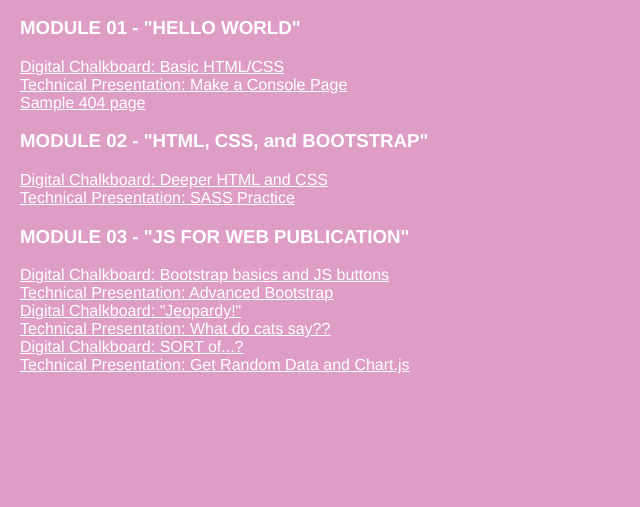
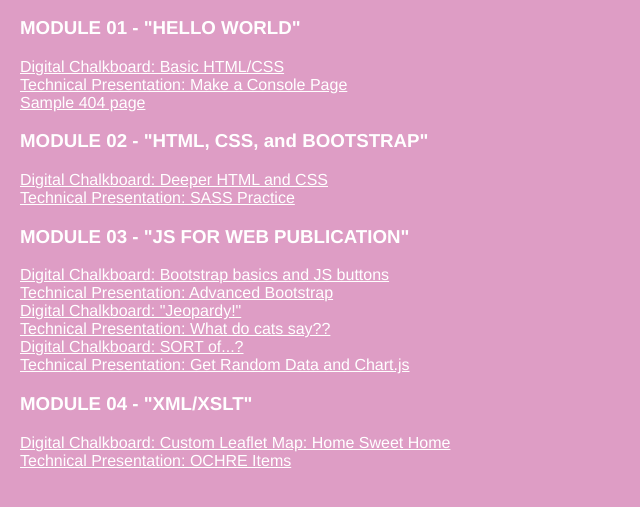
Before and after one commit to ElenaChen327/datapub.elena.io, a plain HTML site: page index.html in a window 1280 px wide. Shown: the part 131-638 px from the top of the page, without its empty margins (0-640 px from the left). Drawn offline with Linux system fonts and the light colour scheme.

Commit message:
Update index.html

```diff
--- a/index.html
+++ b/index.html
@@ -43,5 +43,11 @@
     <a href="https://elenachen327.github.io/datapub.elena.io/TP/Week6/week6tpindex.html">Technical Presentation: Get Random Data and Chart.js</a><br/>
     <p>
     <div>
+
+    <div class="m4">
+    <h3>MODULE 04 - "XML/XSLT"</h3>
+    <p>
+    <a href="https://elenachen327.github.io/datapub.elena.io/DC/Week7/week7dcindex.html">Digital Chalkboard: Custom Leaflet Map: Home Sweet Home</a><br/>
+    <a href="https://elenachen327.github.io/datapub.elena.io/TP/Week7/week7tpindex.html">Technical Presentation: OCHRE Items</a><br/>
 </body>
 </html>
```
